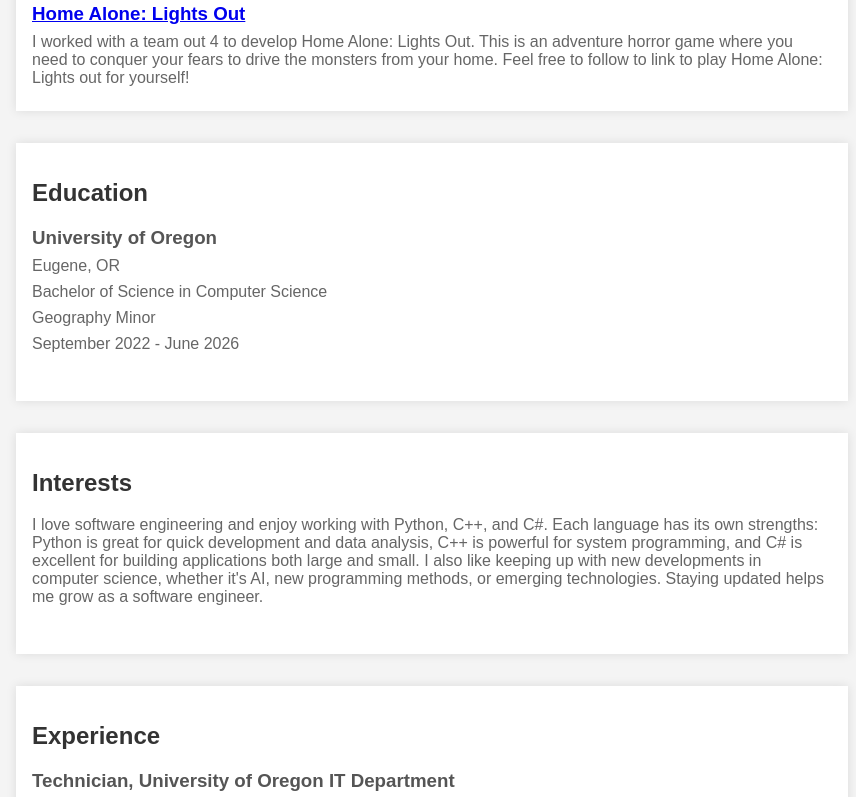
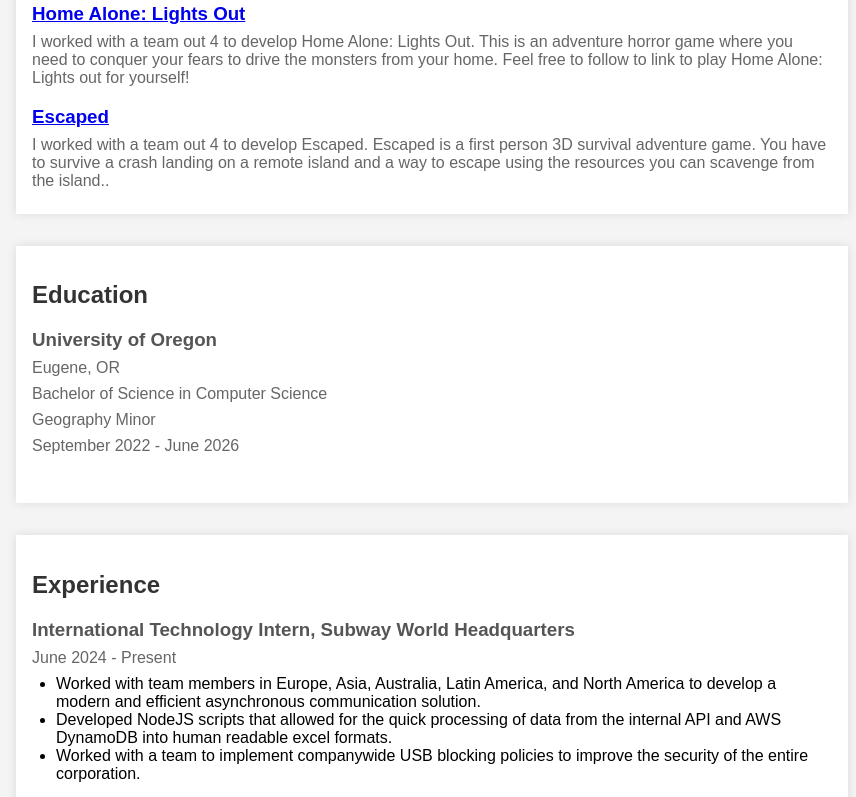
Before and after one commit to JakeSeiberg/Website, a plain HTML site: page index.html in a window 1280 px wide. Shown: the part 551-1348 px from the top of the page, without its empty margins (208-1064 px from the left). Drawn offline with Linux system fonts and the light colour scheme.

Commit message:
updated experiance and projects

```diff
--- a/index.html
+++ b/index.html
@@ -26,6 +26,9 @@
 
             <h3><a href="https://jakeseiberg.itch.io/home-alone-lights-out">Home Alone: Lights Out</a></h3>
             <p>I worked with a team out 4 to develop Home Alone: Lights Out. This is an adventure horror game where you need to conquer your fears to drive the monsters from your home. Feel free to follow to link to play Home Alone: Lights out for yourself!</p>
+
+            <h3><a href="https://github.com/JakeSeiberg/Island-Adventure">Escaped</a></h3>
+            <p>I worked with a team out 4 to develop Escaped. Escaped is a first person 3D survival adventure game. You have to survive a crash landing on a remote island and a way to escape using the resources you can scavenge from the island..</p>
         </div>
     </section>
     <section>
@@ -39,14 +42,15 @@
         </div>
     </section>
     <section>
-        <h2>Interests</h2>
-        <div class="interests">
-            <p>I love software engineering and enjoy working with Python, C++, and C#. Each language has its own strengths: Python is great for quick development and data analysis, C++ is powerful for system programming, and C# is excellent for building applications both large and small. I also like keeping up with new developments in computer science, whether it's AI, new programming methods, or emerging technologies. Staying updated helps me grow as a software engineer.<p>
-        </div>
-    </section>
-    <section>
         <h2>Experience</h2>
         <div class="experience">
+            <h3>International Technology Intern, Subway World Headquarters</h3>
+            <p>June 2024 - Present</p>
+            <ul>
+                <li>Worked with team members in Europe, Asia, Australia, Latin America, and North America to develop a modern and efficient asynchronous communication solution.</li>
+                <li>Developed NodeJS scripts that allowed for the quick processing of data from the internal API and AWS DynamoDB into human readable excel formats.</li>
+                <li>Worked with a team to implement companywide USB blocking policies to improve the security of the entire corporation.</li>
+            </ul>
             <h3>Technician, University of Oregon IT Department</h3>
             <p>June 2024 - Present</p>
             <ul>
```
